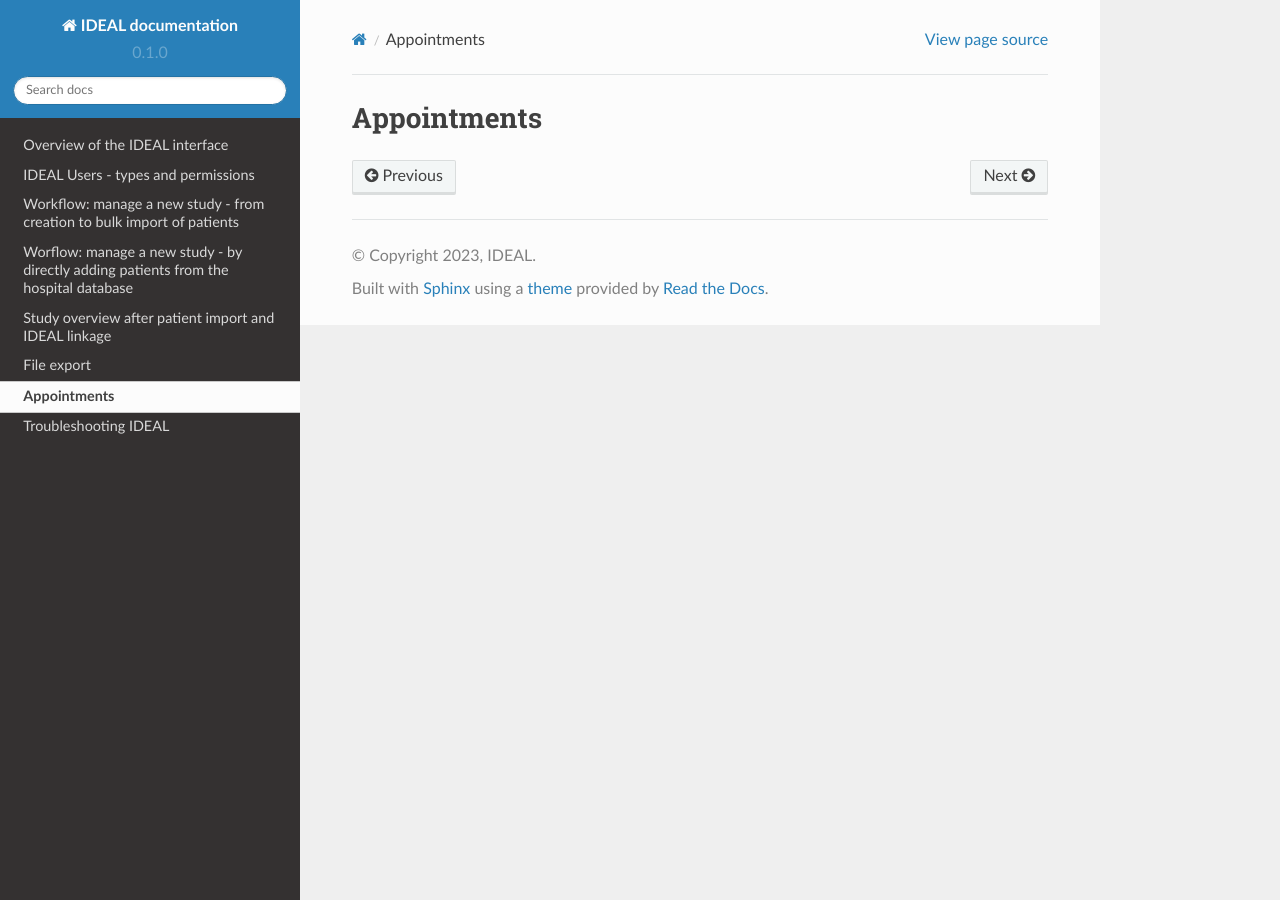
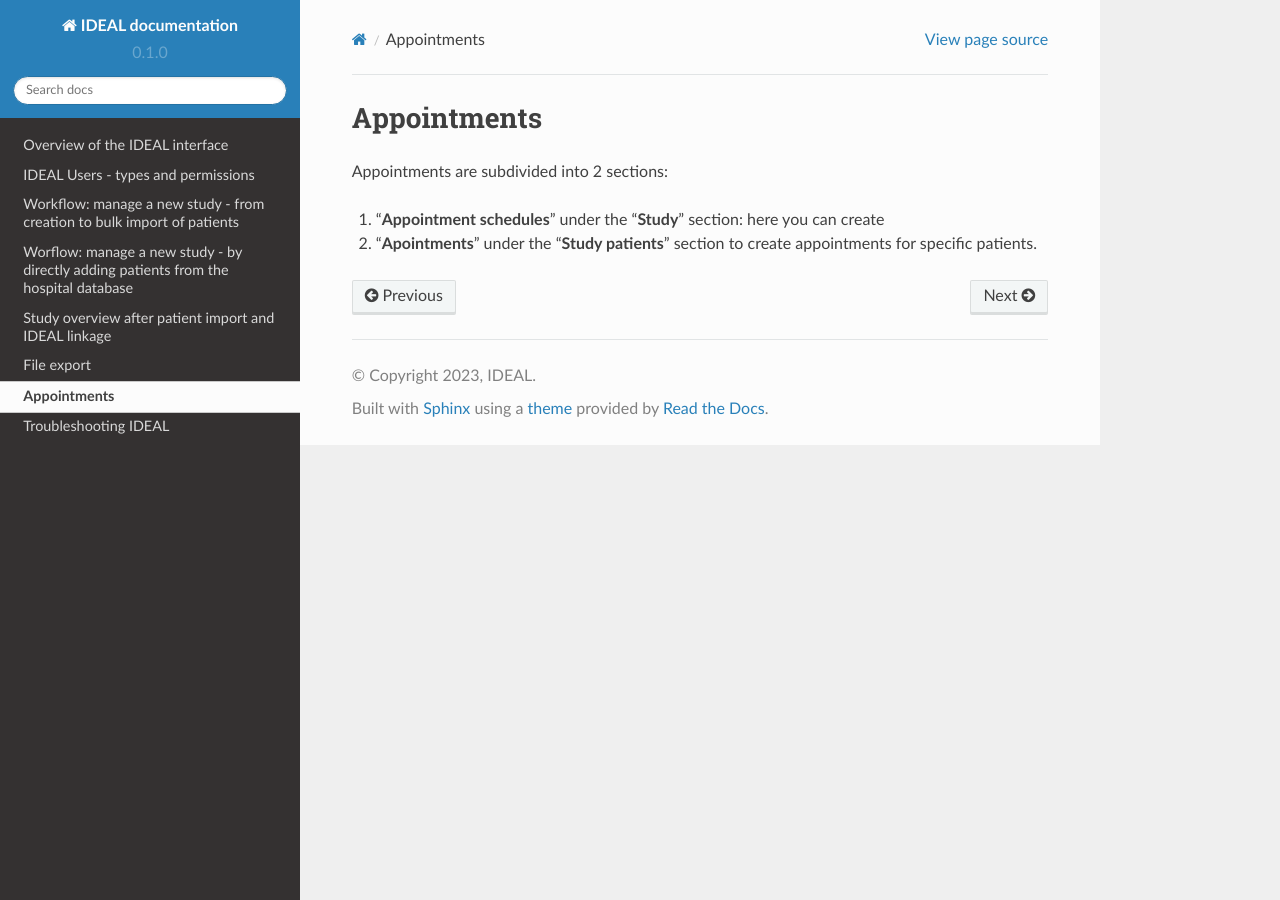
Before and after one commit to Nynuphar/IDEAL-doc, a Sphinx documentation site: the page built from docs/source/appointments.rst, in a window 1280 px wide. Built offline with Sphinx 7.4.7 and the Read the Docs theme 2.0.0, drawn with Linux system fonts in a browser that asks for light colours.

Commit message:
Update appointments.rst

```diff
--- a/docs/source/appointments.rst
+++ b/docs/source/appointments.rst
@@ -1,2 +1,7 @@
 Appointments
 ##############
+
+Appointments are subdivided into 2 sections:
+
+#. "**Appointment schedules**" under the "**Study**" section: here you can create
+#. "**Apointments**" under the "**Study patients**" section to create appointments for specific patients.
```
